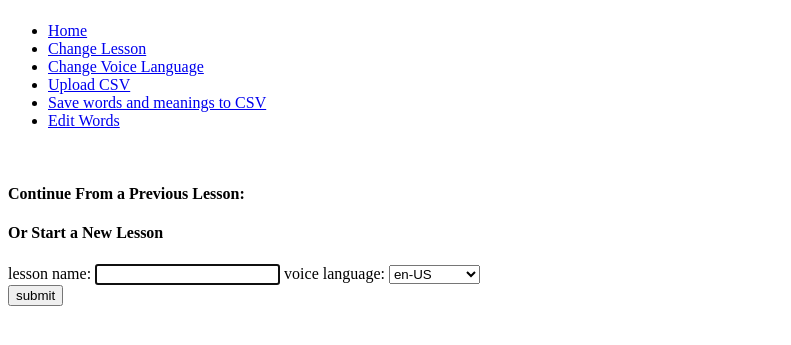
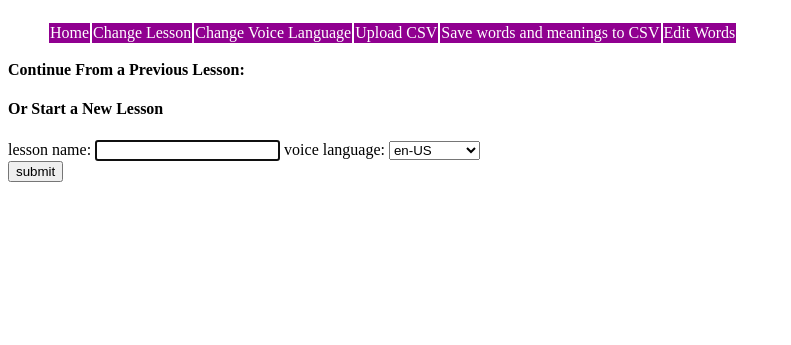
Before and after one commit to kbrady/vocab_learner, a Flask app: page /login in a window 1280 px wide. Shown: the part 58-403 px from the top of the page, without its empty margins (0-791 px from the left). Run offline with Flask 2, Linux system fonts and the light colour scheme; some libraries are stand-ins or nearby versions.

Commit message:
Navbar looks more like a navbar

```diff
--- a/static/css/main.css
+++ b/static/css/main.css
@@ -11,3 +11,20 @@ input {
 .delete	{
 	text-align: center;
 }
+#navbar {
+	display: block;
+}
+#navbar li {
+	float: left;
+	display: block;
+	padding: 1px;
+	margin: 1px;
+	background-color: #900090;
+}
+#navbar li:hover {
+	background-color: #b000b0;
+}
+#navbar li a {
+	color: #ffffff;
+	text-decoration: none;
+}
```
